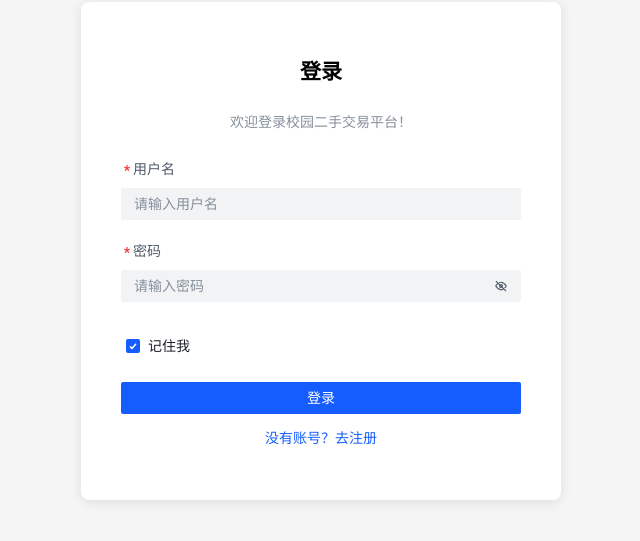
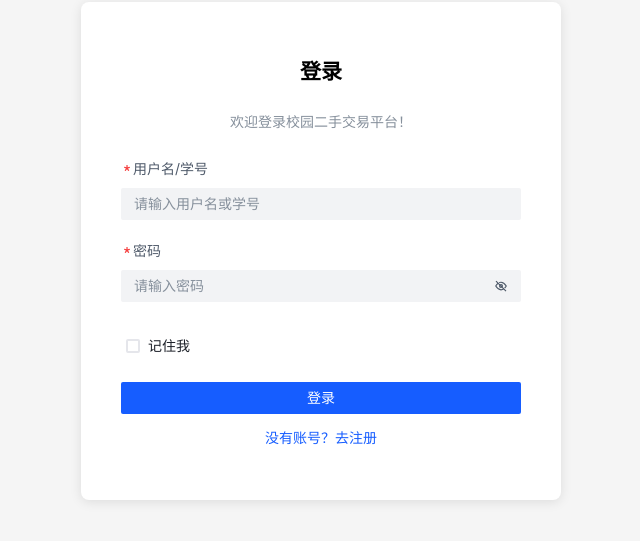
Before and after one commit to JinhaoMa-Max/school_transaction_system-database_course_design-, a Vue app in the folder frontend/: page /login in a window 1280 px wide. Shown: the part 149-690 px from the top of the page, without its empty margins (319-959 px from the left). Built offline with nearby package versions, Linux system fonts and the light colour scheme.

Commit message:
学号支持的登录注册页面
1.新增了学号的处理，现在可以通过用户名或学号登录
2.现在在注册时需要输入学号
3.修改了对应的API接口，具体可以通过前端目录下的auth-api-changes.md查看。

```diff
--- a/frontend/src/api/auth.ts
+++ b/frontend/src/api/auth.ts
@@ -1,5 +1,5 @@
 import request from '@/utils/request'
-import type { LoginParams, LoginResult, User, StudentAuth } from '@/types'
+import type { LoginParams,RegisterParams, LoginResult, User, StudentAuth } from '@/types'
 
 export const login = (params: LoginParams) => {
   return request.post<LoginResult>('/auth/login', params)
@@ -13,7 +13,7 @@ export const getCurrentUser = () => {
   return request.get<User>('/auth/current')
 }
 
-export const register = (params: Partial<User>) => {
+export const register = (params: RegisterParams) => {
   return request.post<User>('/auth/register', params)
 }
 
--- a/frontend/src/router/index.ts
+++ b/frontend/src/router/index.ts
@@ -1,6 +1,16 @@
 import { createRouter, createWebHistory } from 'vue-router'
 import type { RouteRecordRaw } from 'vue-router'
 import { useUserStore } from '@/stores'
+
+//为了开发前端页面的神秘小代码（绕过登录验证），在开发环境下可以设置 VITE_BYPASS_AUTH=true 来启用，常态关闭！
+import { mockUsers} from '@/utils/mock'
+
+const DEV_BYPASS_AUTH =
+  import.meta.env.DEV && import.meta.env.VITE_BYPASS_AUTH === 'true'
+
+const USE_MOCK_USER =
+  import.meta.env.DEV && import.meta.env.VITE_USE_MOCK_USER === 'true'
+
 
 const routes: RouteRecordRaw[] = [
   {
@@ -158,6 +168,21 @@ const router = createRouter({
 router.beforeEach(async (to, _from, next) => {
   const userStore = useUserStore()
 
+  // 本地开发临时绕过登录校验
+  if (DEV_BYPASS_AUTH) {
+    if (USE_MOCK_USER && !userStore.user) {
+      userStore.setUser(mockUsers[0])
+
+      // 如果store 里 token 是可以直接赋值(还没看)
+      userStore.token = 'mock-token'
+
+      localStorage.setItem('accessToken', 'mock-token')
+    }
+
+    next()
+    return
+  }
+
     // 新增：已登录用户访问登录/注册页 → 跳首页
   if (userStore.isLoggedIn && (to.path === '/login' || to.path === '/register')) {
     next('/')
--- a/frontend/src/stores/user.ts
+++ b/frontend/src/stores/user.ts
@@ -17,8 +17,8 @@ const token = ref(
   const isBuyer = computed(() => user.value?.role === 'buyer')
 
   // 登录方法，增加了一个rememberMe参数
-const login = async (username: string, password: string, rememberMe = true) => {
-  const res = await loginApi({ username, password })
+const login = async (account: string, password: string, rememberMe = true) => {
+  const res = await loginApi({ account, password })
   token.value = res.data.token
   user.value = res.data.user
   const storage = rememberMe ? localStorage : sessionStorage
--- a/frontend/src/views/Login.vue
+++ b/frontend/src/views/Login.vue
@@ -1,31 +1,29 @@
 <script setup lang="ts">
 import { ref, reactive } from 'vue'
-import { useRouter } from 'vue-router'
+import { useRouter,useRoute } from 'vue-router'
 import { useUserStore } from '@/stores'
 import{Message} from '@arco-design/web-vue'
-import { useRoute } from 'vue-router'
 
 const router = useRouter()
 const userStore = useUserStore()
 const route = useRoute()
 
-//用form对象表示username和password的值
+//用form对象表示account和password的值
 const form = reactive({
-  username: '',
+  account: '',
   password: ''
 })
 
 //组件：保持状态
-const rememberMe = ref(true)
+const rememberMe = ref(false)
 
 //校验规则
 const  formRef = ref()
 
 const rules = {
-  username: [
-      { required: true, message: '请输入用户名(3-20个字符)' },
-      { minLength: 3, message: '用户名长度不能小于3位' },
-      { maxLength: 20, message: '用户名长度不能大于20位' }
+  account: [
+      { required: true, message: '请输入账号(少于20个字符)' },
+      { maxLength: 20, message: '账号长度不能大于20位' }
   ],
   password: [
     { required: true, message: '请输入密码(6-20个字符)' },
@@ -44,14 +42,14 @@ const handleLogin = async () => {
   }
   loading.value = true
   try {
-   await userStore.login(form.username, form.password, rememberMe.value)
+   await userStore.login(form.account.trim(), form.password, rememberMe.value)
     Message.success('登录成功')
     const redirect = route.query.redirect as string
     router.push(redirect || '/')
   } catch (error: any) {
   const msg = error?.response?.data?.message || error?.message || ''
-  if (msg.includes('密码') || msg.includes('用户名') || msg.includes('账号')) {
-    Message.error('用户名或密码错误')
+  if (msg.includes('密码') || msg.includes('账户') || msg.includes('账号')) {
+    Message.error('账户或密码错误')
   } else if (msg.includes('网络') || msg.includes('timeout')) {
     Message.error('网络连接失败，请稍后重试')
   } else {
@@ -83,10 +81,10 @@ const goToRegister = () => {
            :rules="rules"
             layout="vertical"
         >
-         <!-- 用户名 -->
-          <a-form-item  field="username"   label="用户名">
-          <a-input v-model="form.username"
-        placeholder="请输入用户名"
+         <!-- 账号 -->
+          <a-form-item  field="account"   label="用户名/学号">
+          <a-input v-model="form.account"
+        placeholder="请输入用户名或学号"
         allow-clear
         />
          </a-form-item>
--- a/frontend/src/views/Register.vue
+++ b/frontend/src/views/Register.vue
@@ -10,6 +10,7 @@ const loading = ref(false)
 
 //用form对象表示各个值
 const form = reactive({
+  studentId: '',
   username: '',
   password: '',
   confirmPassword: '',
@@ -22,10 +23,19 @@ const form = reactive({
 //校验规则
 const rules = {
 
+studentId: [
+  { required: true, message: '请输入学号' },
+  { match: /^\d{6,20}$/, message: '学号应为6-20位数字' }
+],
+
   username: [
     { required: true, message: '请输入用户名(3-20个字符)' },
     { minLength: 3, message: '用户名长度不能小于3位' },
-    { maxLength: 20, message: '用户名长度不能大于20位' }
+    { maxLength: 20, message: '用户名长度不能大于20位' },
+    {
+      match: /^(?!\d+$)[A-Za-z0-9_]{3,20}$/,
+      message: '用户名可包含字母、数字和下划线，但不能为纯数字'
+    }
   ],
 
   password: [
@@ -55,7 +65,7 @@ confirmPassword: [
   ],
 
   email: [
-     { message: '请输入正确的邮箱格式' }
+     {message: '请输入正确的邮箱格式' }
   ],
 
   phone: [
@@ -74,17 +84,20 @@ const handleRegister = async () => {
   try {
         loading.value = true
         await register({
-          username: form.username,
+          studentId: form.studentId.trim(),
+          username: form.username.trim(),
           password: form.password,
-          nickname: form.nickname,
-          email: form.email,
-          phone: form.phone
+          nickname: form.nickname.trim(),
+          email: form.email.trim(),
+          phone: form.phone.trim()
         })
       Message.success('注册成功！')
       router.push('/login')
  } catch (error: any) {
   const msg = error?.response?.data?.message || error?.message || ''
-  if (msg.includes('用户名') && msg.includes('已存在')) {
+  if (msg.includes('学号') && msg.includes('已存在')) {
+  Message.error('该学号已被绑定，请检查后重新填写')
+}else if (msg.includes('用户名') && msg.includes('已存在')) {
     Message.error('该用户名已被注册，请更换')
   } else if (msg.includes('网络') || msg.includes('timeout')) {
     Message.error('网络连接失败，请稍后重试')
@@ -116,6 +129,16 @@ const goToLogin = () => {
           :rules="rules"
           layout="vertical"
         >
+
+        <!-- 学号 -->
+        <a-form-item field="studentId" label="学号">
+          <a-input
+            v-model="form.studentId"
+            placeholder="请输入学号"
+            allow-clear
+          />
+        </a-form-item>
+
          <!-- 用户名 -->
           <a-form-item  field="username"   label="用户名">
           <a-input v-model="form.username"
```
Also changed, not shown: frontend/src/frontendsrcvite-env.d.ts (added, +10 -0 lines), frontend/src/types/index.ts (+12 -0 lines), 2 other files (tests, documents, lock files or other folders).
